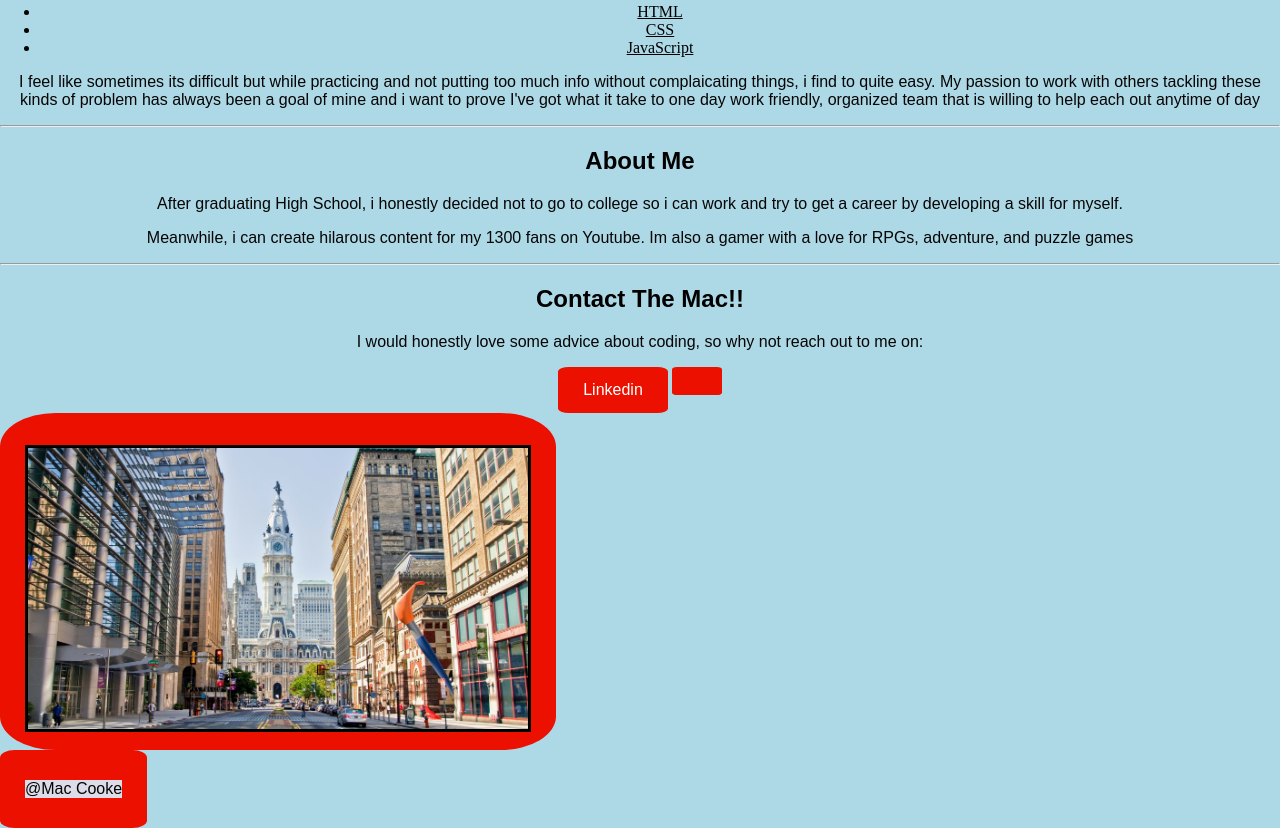
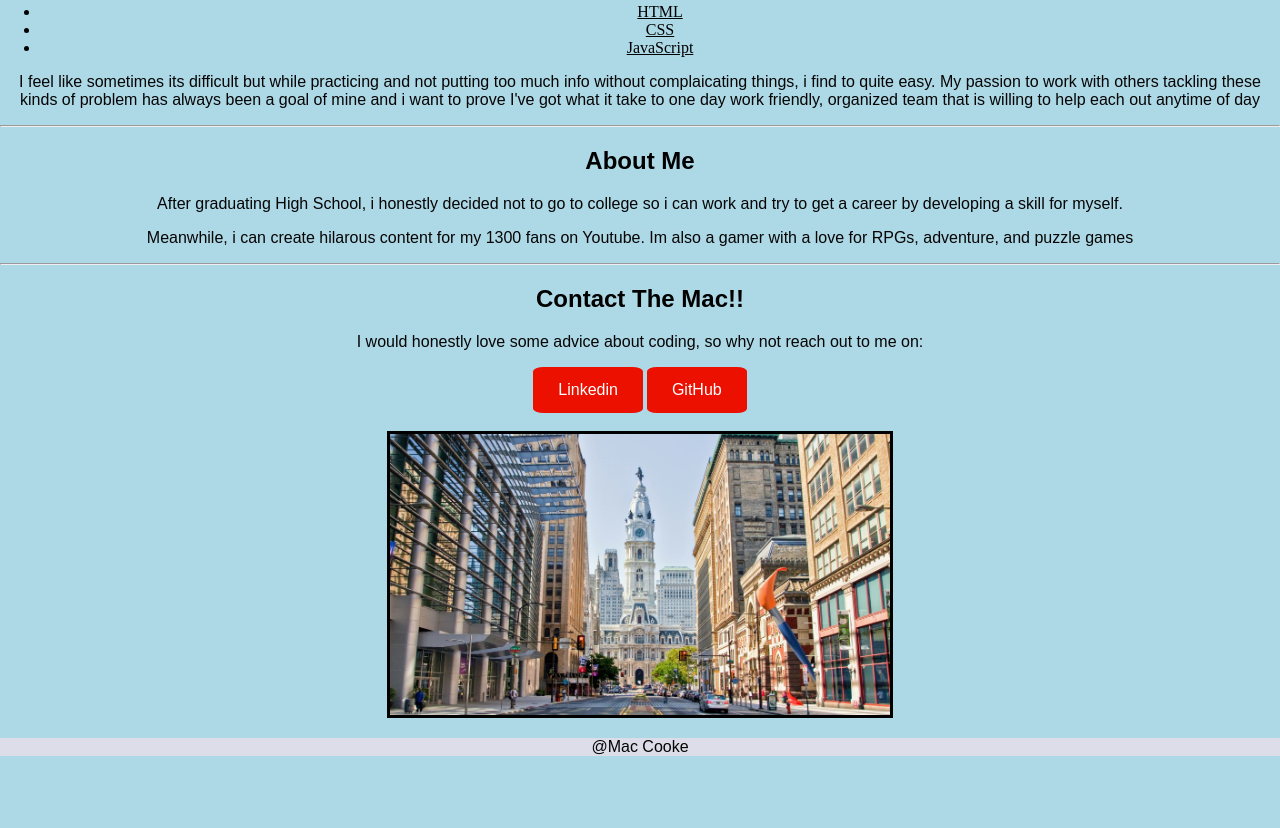
Before and after one commit to MacIsLyfe/Portfolio, a plain HTML site: page index.html in a window 1280 px wide. Shown: the part 566-1394 px from the top of the page. After the commit the page ends 1322 px from the top, so only its background shows below. Drawn offline with Linux system fonts and the light colour scheme.

Commit message:
Update index.html

```diff
--- a/index.html
+++ b/index.html
@@ -77,7 +77,7 @@ adventure, and puzzle games </p>
       reach out to me on:</p>
 
      <a href="www.linkedin.com/in/mcooke1700" target = "_blank">Linkedin</a>
-     <a href="https:www.github.com/MacIsLyfe>GitHub" target = "_blank"</a>
+     <a href="www.github.com/MacIsLyfe>GitHub" target = "_blank">GitHub</a>
         </div>
 
      <br>
```
